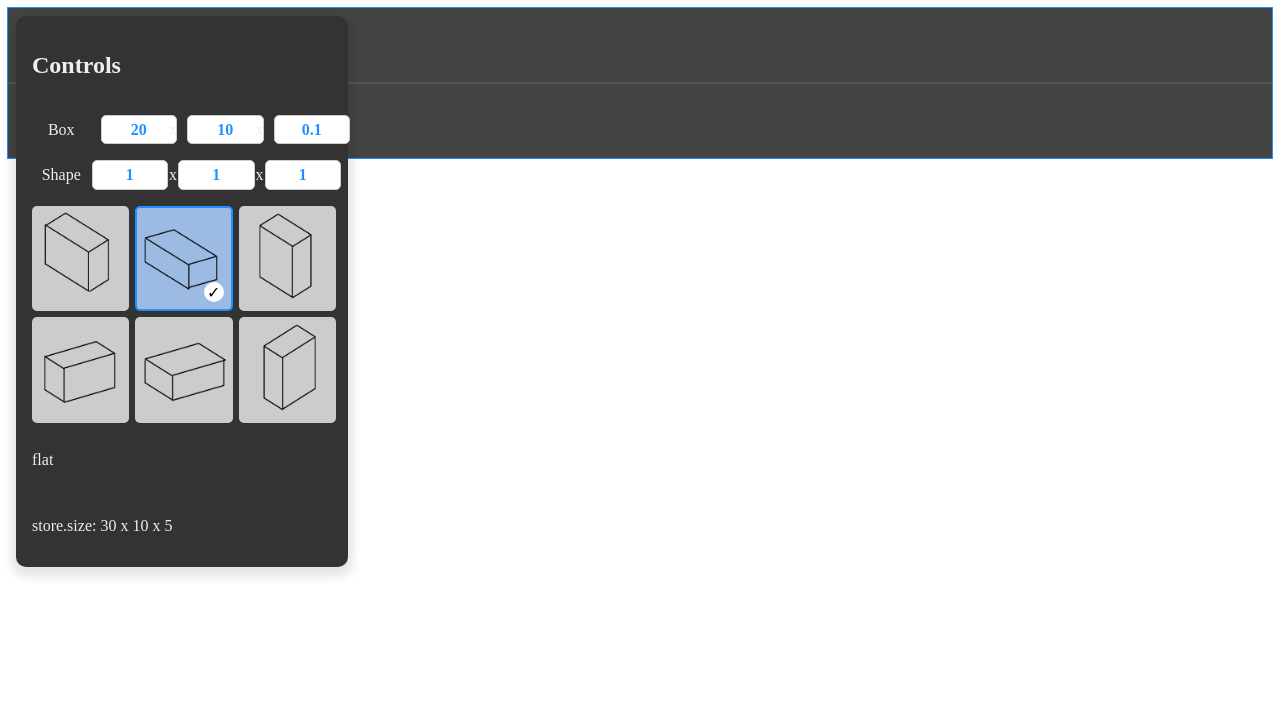
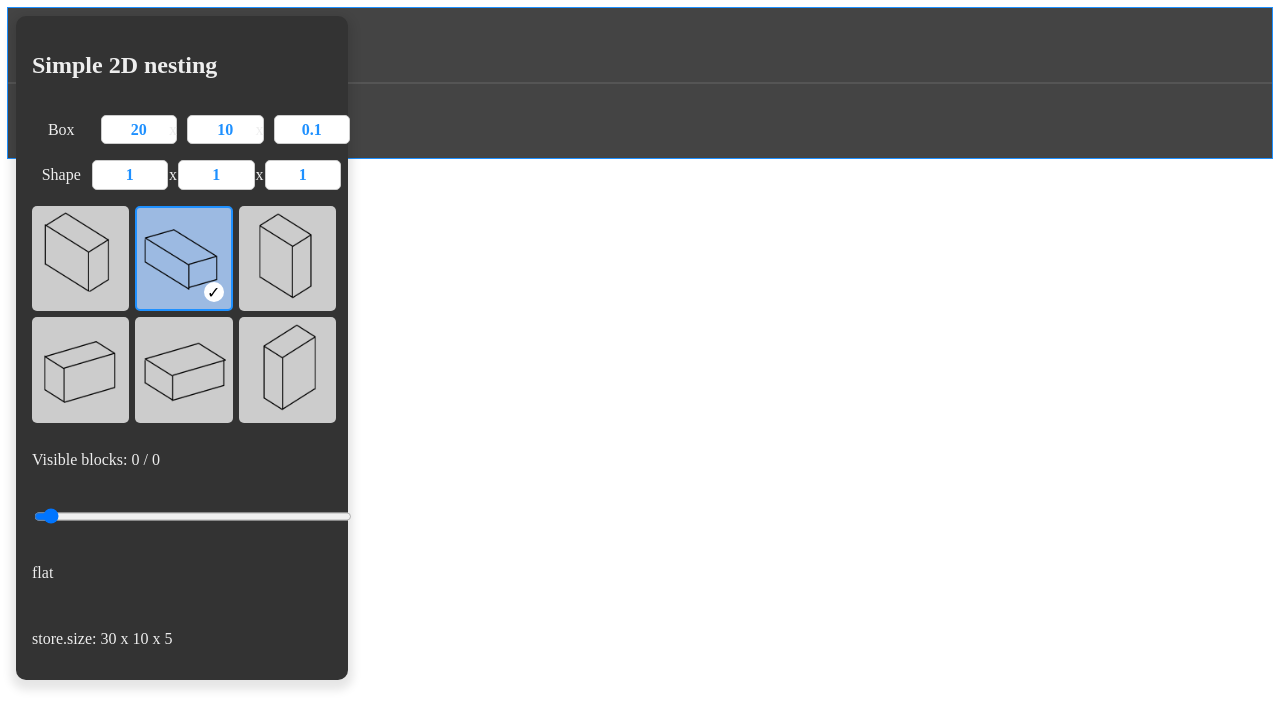
Before and after one commit to imivi/simple-2d-nesting-visualizer, a React (Vite) app: page / in a window 1280 px wide. Shown: the top 728 px of the page. Built offline with nearby package versions, Linux system fonts and the light colour scheme; the HTML template or start-up script is replaced by a standard one.

Commit message:
Added slider to set block visibility

```diff
--- a/src/App.tsx
+++ b/src/App.tsx
@@ -9,7 +9,6 @@ export default function App() {
         <>
             <main css={ style }>
                 {/* <h1>Nester</h1> */}
-                <Controls/>
                 <Scene/>
             </main>
         </>
--- a/src/components/Controls.tsx
+++ b/src/components/Controls.tsx
@@ -79,10 +79,10 @@ function V3(v: { x:number, y: number, z:number }) {
 }
 
 type Props = {
-    color?: string,
+    boxCount: number,
 }
 
-export default function Controls({ color }: Props) {
+export default function Controls({ boxCount }: Props) {
 
     const [a, setA] = useState("1")
     const [b, setB] = useState("1")
@@ -92,8 +92,11 @@ export default function Controls({ color }: Props) {
     const size = useNestingStore(store => store.size)
     const setSize = useNestingStore(store => store.setSize)
 
-    const containerSize = useNestingStore(store => store.containerSize)
+    const containerSize    = useNestingStore(store => store.containerSize)
     const setContainerSize = useNestingStore(store => store.setContainerSize)
+
+    const visibleBlocks    = useNestingStore(store => store.visibleBlocks)
+    const setVisibleBlocks = useNestingStore(store => store.setVisibleBlocks)
 
     // const orientation = getOrientation(Number(a), Number(b), Number(c))
 
@@ -144,7 +147,7 @@ export default function Controls({ color }: Props) {
 
     return (
         <div css={ style }>
-            <h2>Controls</h2>
+            <h2>Simple 2D nesting</h2>
 
             <div className="inputs">
                 <label>Box</label>
@@ -177,6 +180,9 @@ export default function Controls({ color }: Props) {
                     ))
                 }
             </div>
+
+            <p>Visible blocks: { Math.min(visibleBlocks,boxCount) } / { boxCount }</p>
+            <input type="range" min={ 1 } max={ boxCount } value={ Math.min(visibleBlocks,boxCount) } onChange={ (e) => setVisibleBlocks(Number(e.target.value)) }/>
 
             <p>{ orientation }</p>
             <p>store.size: { [size.x, size.y, size.z].join(" x ") }</p>
--- a/src/components/Scene.tsx
+++ b/src/components/Scene.tsx
@@ -5,6 +5,7 @@ import { OrbitControls } from '@react-three/drei'
 import { useNestingStore } from '../store/store'
 import * as THREE from "three"
 import { fill } from '../utils/fill'
+import Controls from './Controls'
 
 
 const ZERO = new THREE.Vector3(0,0,0)
@@ -18,15 +19,20 @@ export default function Scene() {
 
     // const boxSize = new THREE.Vector3(20, 0.1, 10)
     const boxSize = useNestingStore(store => store.containerSize)
+    const { x=10, y=1, z=10 } = boxSize
+    const defaultBoxSize = new THREE.Vector3(x,y,z)
     // const boxOffset = boxSize.map(dim => dim/2) as [number,number,number]
     // const boxOffset = boxSize.clone().divideScalar(2)
 
+    const visibleBlocks = useNestingStore(store => store.visibleBlocks)
     // const controlsRef = useRef()
 
     const size = useNestingStore(store => store.size)
     const gridSize = Math.max(boxSize.x, boxSize.z) * 2
 
     const cubeMaterial = new THREE.MeshNormalMaterial()
+    const transparentMaterial = new THREE.MeshNormalMaterial({ transparent: true })
+    transparentMaterial.opacity = 0.3
     const boxGeometry  = new THREE.BoxGeometry(size.x, size.z, size.y)
 
     const boxes = useMemo(() => {
@@ -41,7 +47,9 @@ export default function Scene() {
     const test = false
 
 
-    return (
+    return <>
+        <Controls boxCount={ boxes.length }/>
+
         <Canvas frameloop="demand">
             <ambientLight intensity={ 2 }/>
             <spotLight position={[1, 6, 1.5]} angle={0.2} penumbra={1} intensity={2.5} castShadow shadow-mapSize={[2048, 2048]} />
@@ -56,7 +64,7 @@ export default function Scene() {
                     {/* <Cube position={ ZERO } size={ boxSize }/> */}
                     <CubeMesh
                         position={ new THREE.Vector3(0, 0, 0) }
-                        size={ boxSize }
+                        size={ defaultBoxSize }
                         geometry={ new THREE.BoxGeometry(boxSize.x, boxSize.y, boxSize.z) }
                         material={ cubeMaterial }
                     />
@@ -75,7 +83,7 @@ export default function Scene() {
                                         key={ i }
                                         box={ box }
                                         height={ size.z + boxSize.y }
-                                        material={ cubeMaterial }
+                                        material={ i < visibleBlocks ? cubeMaterial : transparentMaterial }
                                     />
                                 ))
                             }
@@ -110,7 +118,7 @@ export default function Scene() {
 
             </Suspense>
         </Canvas>
-    )
+    </>
 }
 
 
@@ -128,6 +136,8 @@ function CubeMesh({ size, position, material, geometry }: CubeMeshProps) {
     // const { x:width, y:height, z:depth } = size
 
     const offset = size.clone().divideScalar(2)
+    // const offset = size
+
     // const offset = new THREE.Vector3(size.x/2, size.y/2, size.z/2)
 
     // console.log({ position, size, offset })
--- a/src/store/store.ts
+++ b/src/store/store.ts
@@ -16,6 +16,9 @@ type Store = {
 
     containerSize: Vector3,
     setContainerSize: (v: Vector3) => void,
+
+    visibleBlocks: number,
+    setVisibleBlocks: (n: number) => void,
 }
 
 // https://github.com/pmndrs/zustand#typescript-usage
@@ -28,6 +31,9 @@ export const useNestingStore = create<Store>()(
 
                 containerSize: new Vector3(20, 0.1, 10),
                 setContainerSize: (containerSize) => set({ containerSize }),
+
+                visibleBlocks: 1,
+                setVisibleBlocks: (n) => set({ visibleBlocks: n }),
             }),
             { name: "nesting-store" }
         )
```
